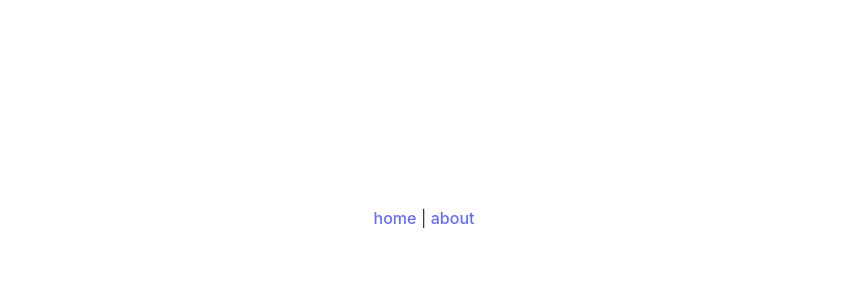
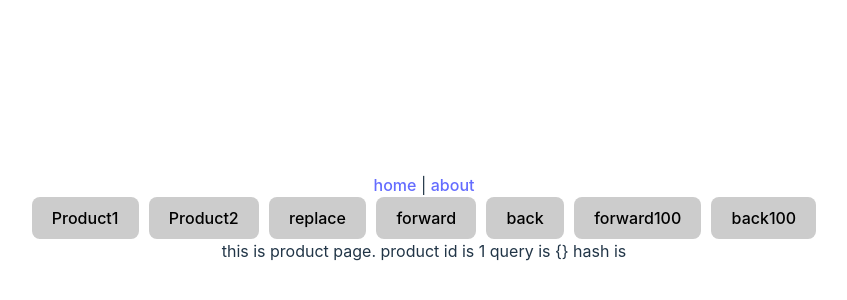
Before and after one commit to gimmyhehe/vue-router-demo, a Vue app: page /product/1 in a window 1280 px wide. Before the commit this address had no page. Shown: the part 182-482 px from the top of the page, without its empty margins (216-1063 px from the left). Built offline with nearby package versions, Linux system fonts and the light colour scheme.

Commit message:
编程式导航

```diff
--- a/src/App.vue
+++ b/src/App.vue
@@ -1,10 +1,65 @@
-<script setup>
+<script>
+import { useRouter } from 'vue-router'
+
+export default {
+  setup() {
+    const router = useRouter()
+    const jumpToProduct2 = () => {
+      router.push({ path: '/product/2' })
+    }
+    const replace = () => {
+      router.replace({ path: '/home', query: { flag: 'replace' } })
+    }
+    const forward = () => {
+      router.go(1)
+    }
+    const back = () => {
+      router.go(-1)
+    }
+    const forward100 = () => {
+      router.go(100)
+    }
+    const back100 = () => {
+      router.go(-100)
+    }
+    const jumpNameRoute = () => {
+      router.push({ name: 'product', params: { id: 123 } })
+      // router.push({ path: '/product', params: { id: 123 } })
+    }
+    return {
+      jumpToProduct2,
+      replace,
+      forward,
+      forward100,
+      back,
+      back100,
+      jumpNameRoute
+    }
+  },
+  methods: {
+    jumpToProduct1() {
+      this.$router.push('/product/1')
+    }
+  },
+}
 </script>
 
 <template>
   <div>
     <router-link to='/home'>home</router-link> |
     <router-link to='/about'>about</router-link>
+    <div>
+      <button @click="jumpToProduct1">Product1</button>
+      <button @click="jumpToProduct2">Product2</button>
+      <button @click="replace">replace</button>
+      <button @click="forward">forward</button>
+      <button @click="back">back</button>
+      <button @click="forward100">forward100</button>
+      <button @click="back100">back100</button>
+      <!-- <button @click="jumpNameRoute">jumpNameRoute</button> -->
+
+    </div>
+
     <router-view></router-view>
   </div>
 </template>
--- /dev/null
+++ b/src/components/Product.vue
@@ -0,0 +1,5 @@
+<template>
+  <div>
+    this is product page. product id is {{ $route.params.id }}  query is {{ JSON.stringify($route.query) }} hash is {{ $route.hash }}
+  </div>
+</template>
--- a/src/router/index.js
+++ b/src/router/index.js
@@ -1,10 +1,12 @@
 import { createRouter, createWebHistory } from 'vue-router'
 import Home from '../components/Home.vue'
 import About from '../components/About.vue'
+import Product from '../components/Product.vue'
 
 const routes = [
   { path: '/home', component: Home },
-  { path: '/about', component: About }
+  { path: '/about', component: About },
+  { path: '/product/:id', component: Product, name: 'product' },
 ]
 const router = createRouter({
   history: createWebHistory(),
--- a/src/style.css
+++ b/src/style.css
@@ -84,6 +84,9 @@ button:focus-visible {
     color: #747bff;
   }
   button {
-    background-color: #f9f9f9;
+    background-color: #ccc;
+  }
+  button + button {
+    margin-left: 10px;
   }
 }
```
